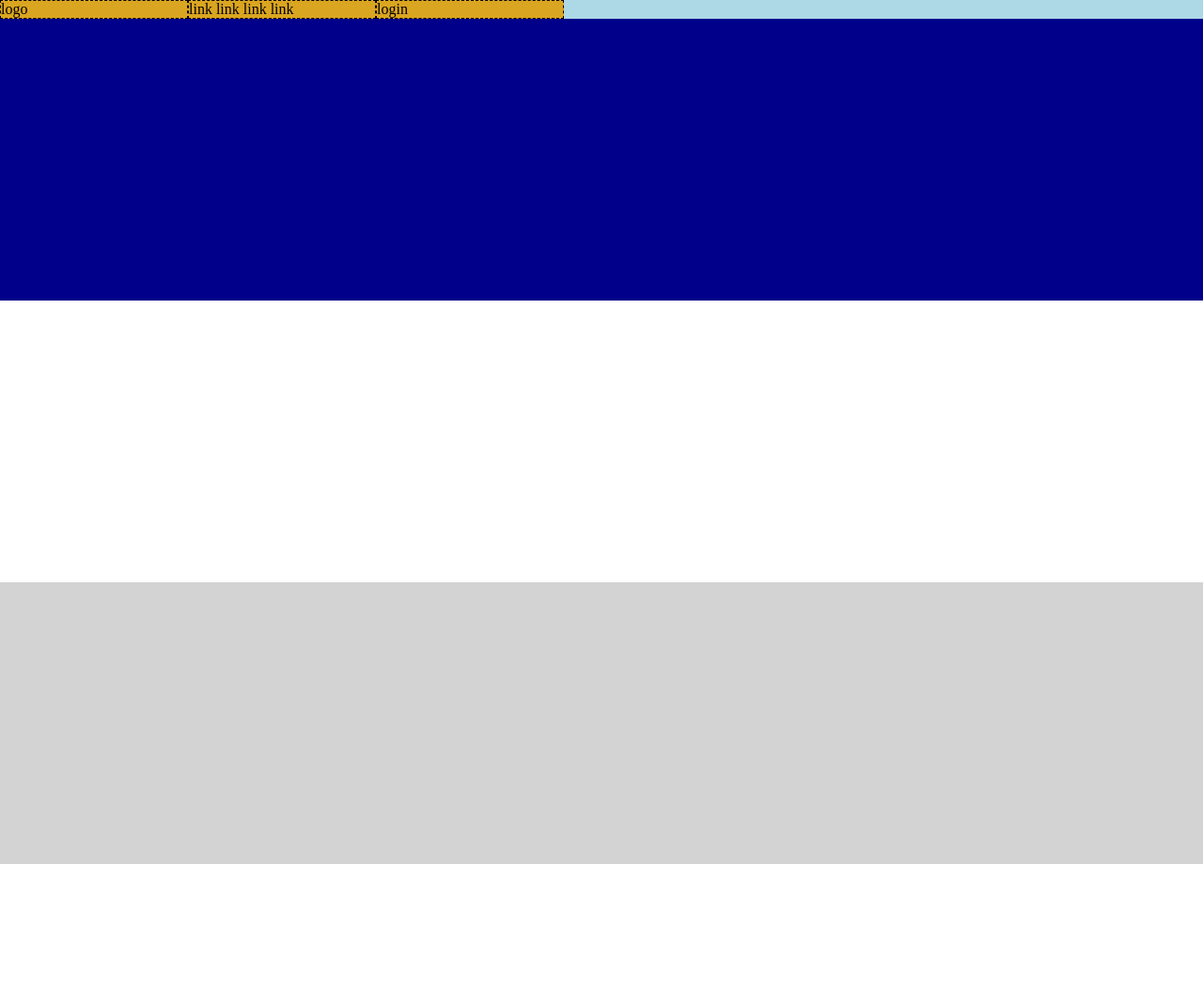
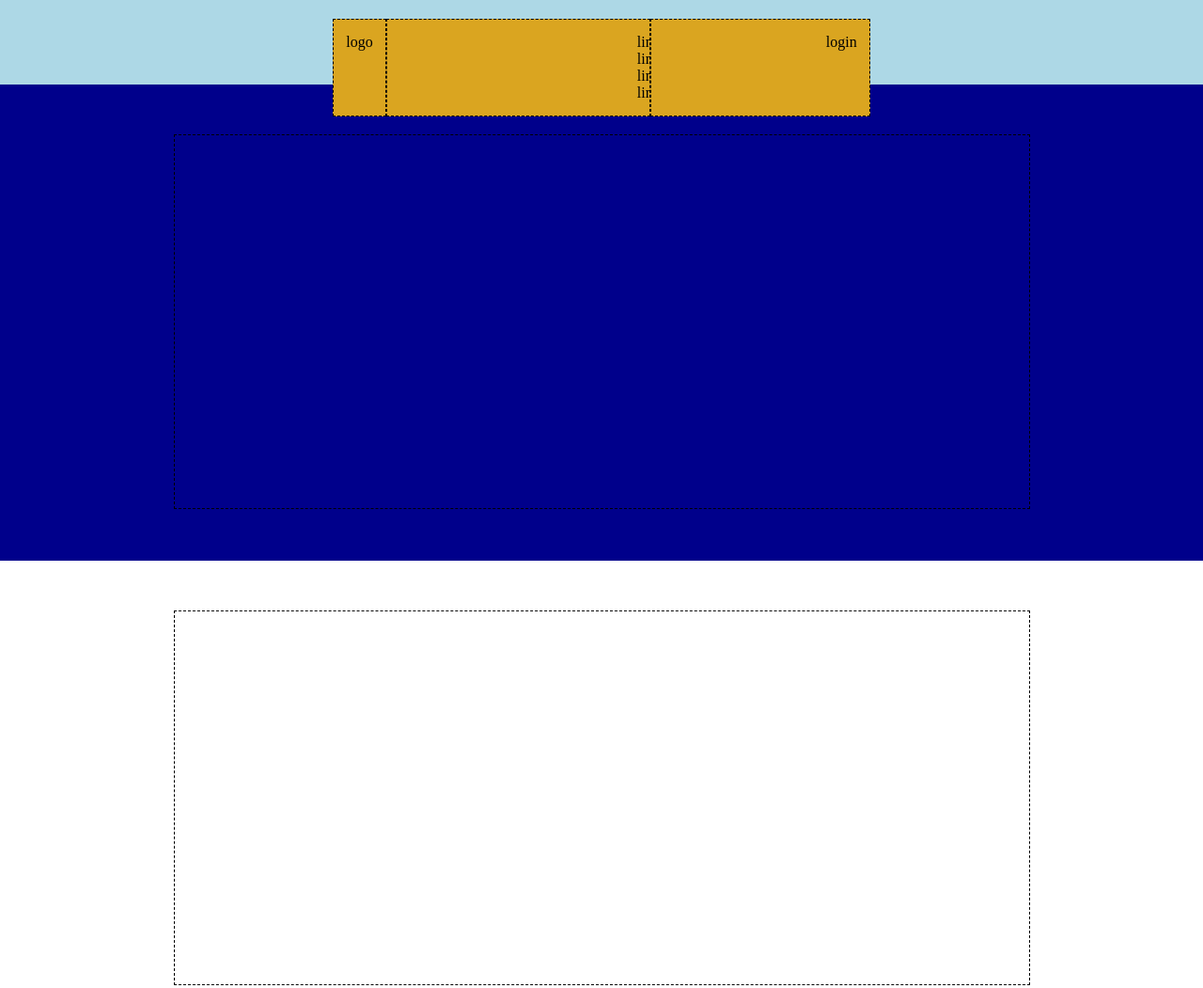
Before and after one commit to VincenzoTulimieri/htmlcss-struttura-discord, a plain HTML site: page index.html in a window 1280 px wide. Shown: the top 1052 px of the page at 94% size. Drawn offline with Linux system fonts and the light colour scheme.

Commit message:
feat: header completato

```diff
--- a/css/style.css
+++ b/css/style.css
@@ -4,57 +4,73 @@
     box-sizing: border-box;
 
 }
-nav{
+
+nav {
     display: flex;
+    justify-content: center;
+}
+
+header {
+    background-color: #add8e6;
+    height: 70px;
+    padding: 20px 362px 70px;
+}
+
+/*section*/
+section {
+    padding-top: 53px;
+    padding-bottom: 55px;
+}
 
 
+/*da rimuovere dopo sviluppo*/
+.container {
+    border: 1px dashed #000000;
+
 }
-header{
-    background-color: #add8e6;
-}
-.container{
-    width: 200px;
-    background-color: #daa520;
 
-
-
+/*container*/
+.container {
+    width: 911px;
+    height: 399px;
+    margin: 0 auto;
 
 
 }
 
+div.container-logo {
+    background-color: #daa520;
+    border: 1px dashed #000000;
+    padding: 15px 13px;
+    width: 240px;
 
+}
 
+#due {
+    flex-grow: 1;
+    padding-left: 266px;
 
+}
 
-section{
-    height: 300px;
+#tre {
+    padding-left: 186px;
 }
 
 
 
-
-
-
-/*da rimuovere dopo sviluppo*/
-nav .container{
-    border:1px dashed #000000;
-
+/*utilities classes*/
+.bg-blue {
+    background-color: #00008b;
 }
 
-/*container*/
+.bg-white {
+    background-color: #ffffff;
+}
 
+.bg-grey {
+    background-color: #d3d3d3;
+}
 
-
-/*utilities classes*/
-.bg-blue{
-    background-color:#00008b;
+.bg-black {
+    background-color: #23272a;
 }
-.bg-white{
-    background-color:#ffffff;
-}
-.bg-grey{
-    background-color:#d3d3d3;
-}
-.bg-black{
-    background-color:#23272a;
-}
--- a/index.html
+++ b/index.html
@@ -12,17 +12,17 @@
     <!--intestazione pagina-->
     <header>
         <nav>
-            <div class="container">logo</div>
-            <div class="container">link link link link</div>
-            <div class="container">login</div>
+            <div class="container-logo">logo</div>
+            <div class="container-logo" id="due">link link link link</div>
+            <div class="container-logo" id="tre">login</div>
         </nav>
-        <section class="bg-blue">
-            <div class="container"></div>
-        </section>
     </header>
     <!--/intestazione pagina-->
     <!--contenuto pagina-->
     <main>
+        <section class="bg-blue">
+            <div class="container"></div>
+        </section>
         <section class="bg-white">
             <div class="container"></div>
         </section>
```
